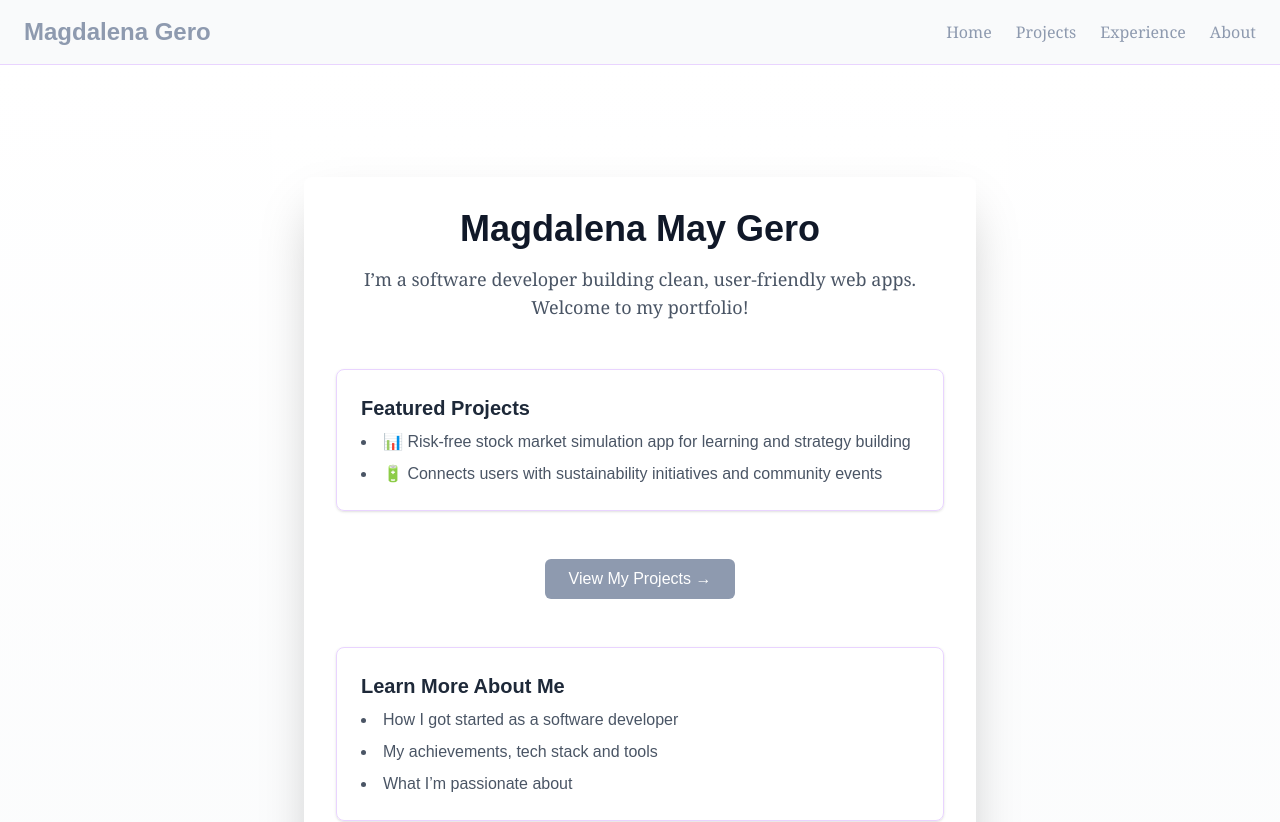
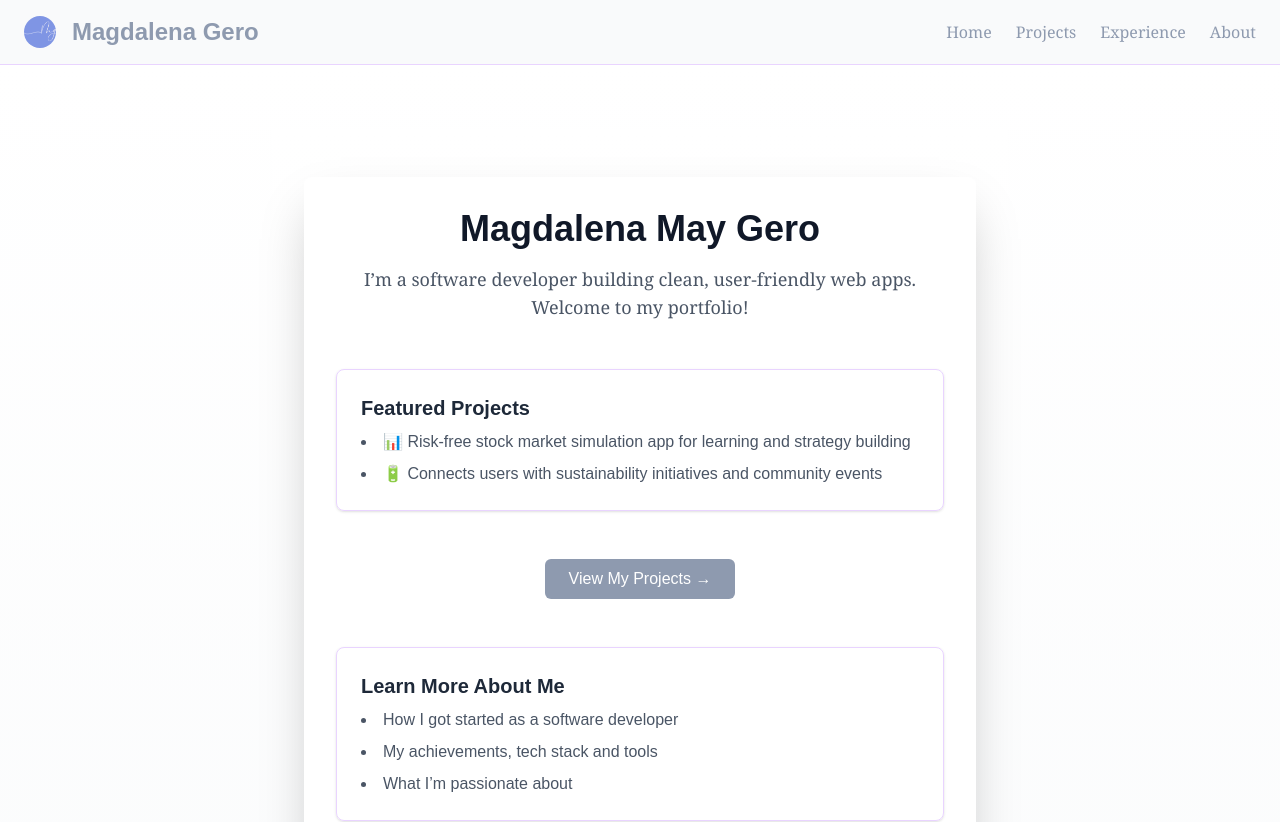
Before and after one commit to magdalenamaygero/my-portfolio, a Next.js app: page / in a window 1280 px wide. Shown: the top 822 px of the page. Built offline with nearby package versions, Linux system fonts and the light colour scheme.

Commit message:
added logo to navbar

```diff
--- a/src/app/layout.tsx
+++ b/src/app/layout.tsx
@@ -3,6 +3,7 @@ import React from "react";
 import { useState } from "react";
 import "./globals.css";
 import Link from "next/link";
+import Image from "next/image";
 import { Menu, X } from "lucide-react"; // Ensure lucide-react is installed
 
 
@@ -19,13 +20,22 @@ export default function RootLayout({
       <body className="flex flex-col min-h-screen bg-white text-gray-900 font-sans">
         {/* Navbar */}
         <nav className="w-full px-6 py-4 border-b border-purple-200 bg-gray-50 shadow-sm">
-  <div className="flex justify-between items-center w-full max-w-screen-xl mx-auto">
+        <div className="flex justify-between items-center w-full">
+        <div className="flex items-center space-x-4">
+          <Image
+            src="/images/logo.png"
+            alt="Logo"
+            width={32}
+            height={32}
+            className="rounded-full"
+          />
           <Link
             href="/"
-              className="text-2xl font-bold text-[#8E9AAF] hover:text-[#7898d2] transition-colors duration-200"
-            >
+            className="text-2xl font-bold text-[#8E9AAF] hover:text-[#7898d2] transition-colors duration-200">
             Magdalena Gero
           </Link>
+        </div>
+
 
         {/* Desktop Nav */}
         <div className="hidden md:flex space-x-6 text-md font-serif">
--- a/src/components/PageContainer.tsx
+++ b/src/components/PageContainer.tsx
@@ -9,7 +9,7 @@ export const metadata: Metadata = {
 
 export default function PageContainer({ children }: { children: React.ReactNode }) {
   return (
-    <div className="w-full px-4 sm:px-6 md:px-8 max-w-full sm:max-w-2xl mx-auto py-8 shadow-2xl bg-white rounded-lg">
+    <div className="w-full max-w-full sm:max-w-2xl px-4 sm:px-6 md:px-8 mx-auto py-8 shadow-2xl bg-white rounded-lg">
   {children}
 </div>
   );
```
Also changed, not shown: public/images/logo.png (added), public/images/logo2.png (added). Lines whose indentation alone changed are shown as unchanged.
